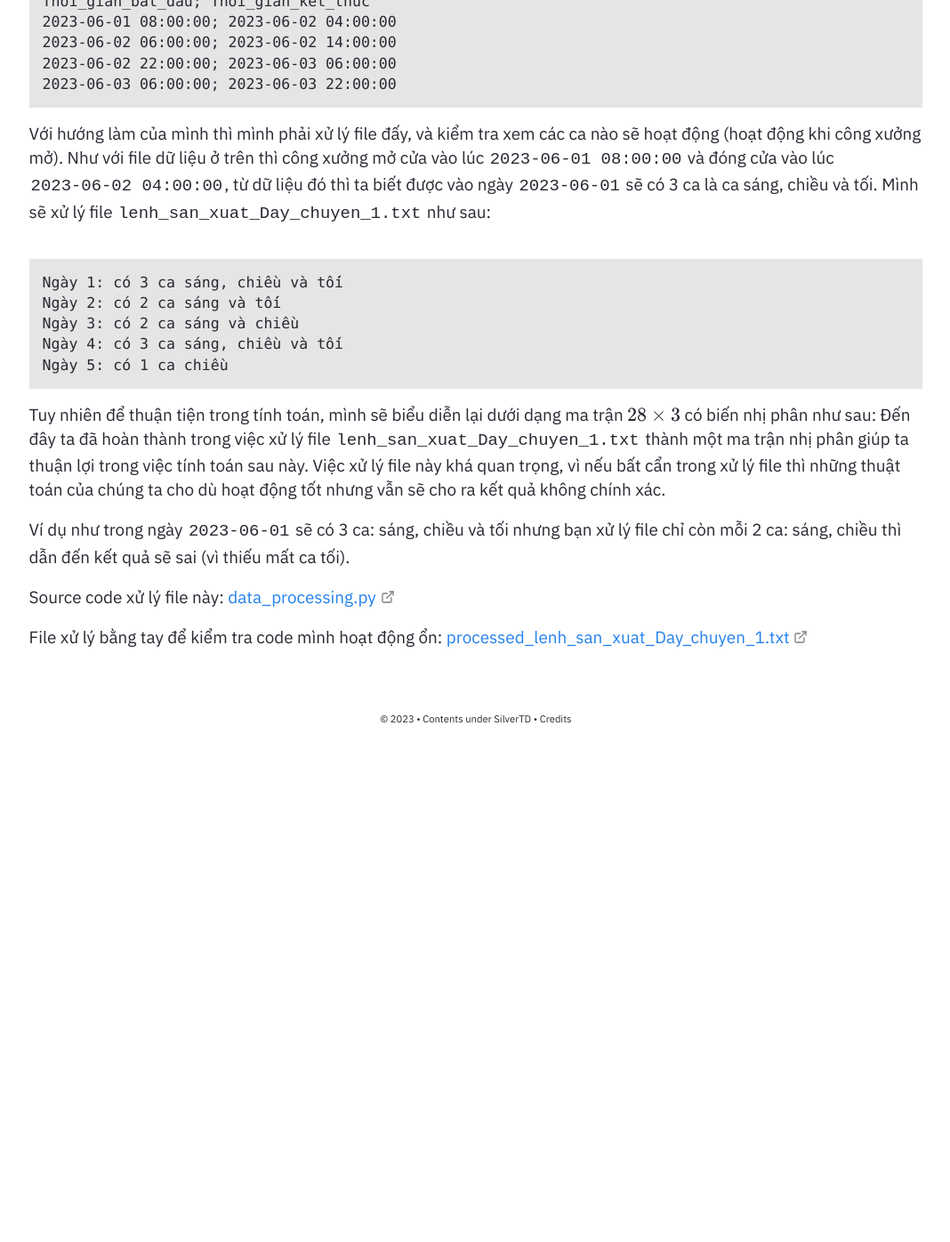
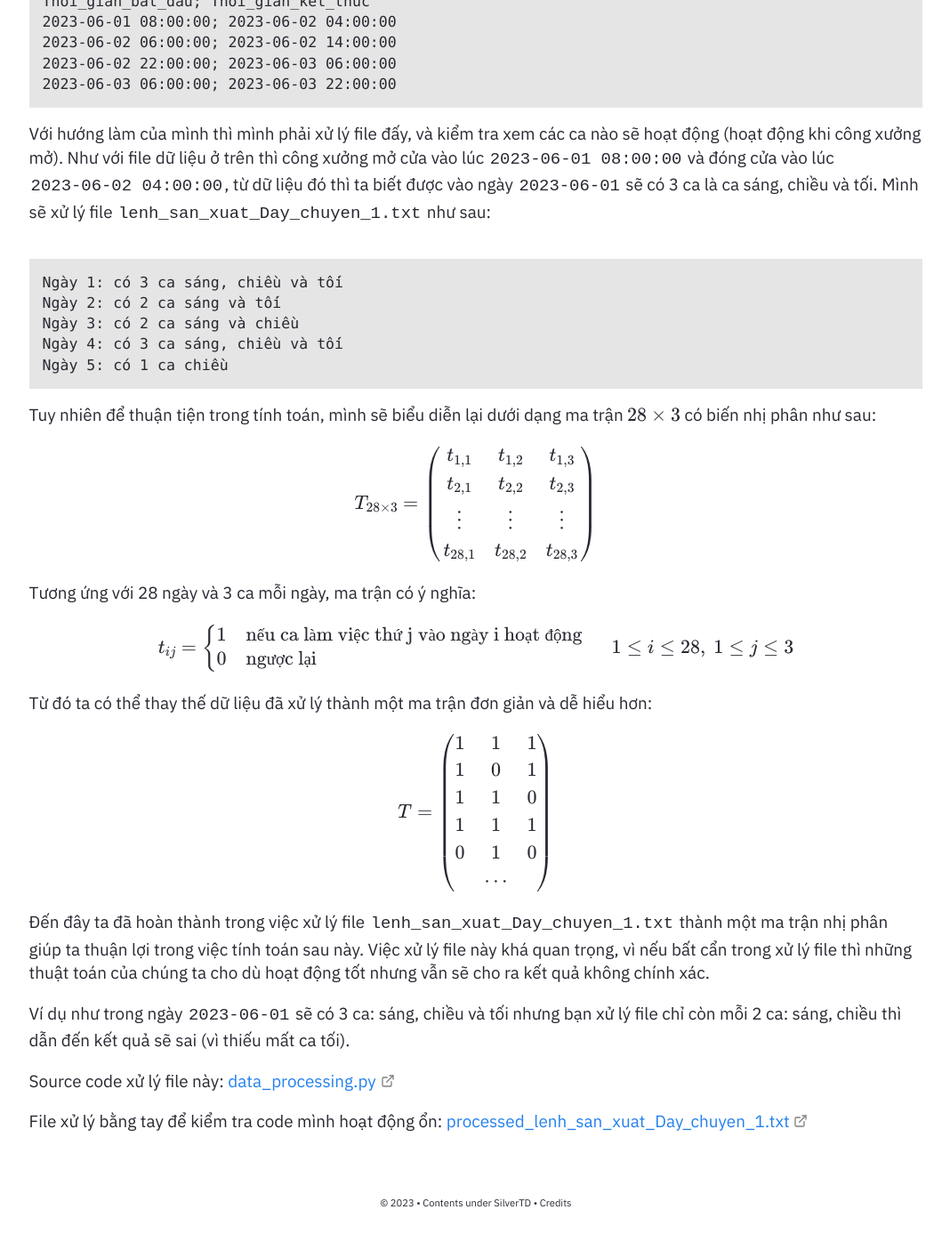
Before and after one commit to SilverTD/SilverTD.github.io, a Jekyll site: the page built from _posts/2023-12-17-VM2C-Final-Round-Tutorial.md, in a window 1280 px wide and 1400 px high, scrolled down 1294 px. Shown: the top 1396 px of the window at 89% size, without its empty margins (105-1173 px from the left). Built offline with Jekyll 4.4.1, drawn with Linux system fonts in a browser that asks for light colours; formulas are drawn with MathJax 3; before the commit the page ends 2150 px from its top, so only the background shows below that.

Commit message:
Update 2023-12-17-VM2C-Final-Round-Tutorial.md

````diff
--- a/_posts/2023-12-17-VM2C-Final-Round-Tutorial.md
+++ b/_posts/2023-12-17-VM2C-Final-Round-Tutorial.md
@@ -41,6 +41,42 @@ Ngày 4: có 3 ca sáng, chiều và tối
 Ngày 5: có 1 ca chiều
 ```
 Tuy nhiên để thuận tiện trong tính toán, mình sẽ biểu diễn lại dưới dạng ma trận $$28\times3$$ có biến nhị phân như sau:
+
+$$
+T_{28 \times 3} = \begin{pmatrix}
+t_{1,1} & t_{1,2} & t_{1,3} \\
+t_{2,1} & t_{2,2} & t_{2,3} \\
+\vdots & \vdots & \vdots \\
+t_{28,1} & t_{28,2} & t_{28,3}\\
+\end{pmatrix}
+$$
+
+Tương ứng với 28 ngày và 3 ca mỗi ngày, ma trận có ý nghĩa:
+
+$$
+\begin{equation*}
+t_{ij} =
+\begin{cases}
+      1 & \text{nếu ca làm việc thứ j vào ngày i hoạt động} \\
+      0 & \text{ngược lại}
+\end{cases}
+\ \ \ \ \ \ 1 \leq i \leq 28, \ 1 \leq j \leq 3
+\end{equation*}
+$$
+
+Từ đó ta có thể thay thế dữ liệu đã xử lý thành một ma trận đơn giản và dễ hiểu hơn:
+
+$$
+T = \begin{pmatrix}
+1 & 1 & 1\\
+1 & 0 & 1\\
+1 & 1 & 0\\
+1 & 1 & 1 \\
+0 & 1 & 0 \\
+ & \cdots &
+\end{pmatrix}
+$$
+
 Đến đây ta đã hoàn thành trong việc xử lý file ``lenh_san_xuat_Day_chuyen_1.txt`` thành một ma trận nhị phân giúp ta thuận lợi trong việc tính toán sau này. Việc xử lý file này khá quan trọng, vì nếu bất cẩn trong xử lý file thì những thuật toán của chúng ta cho dù hoạt động tốt nhưng vẫn sẽ cho ra kết quả không chính xác.
 
 Ví dụ như trong ngày ``2023-06-01`` sẽ có 3 ca: sáng, chiều và tối nhưng bạn xử lý file chỉ còn mỗi 2 ca: sáng, chiều thì dẫn đến kết quả sẽ sai (vì thiếu mất ca tối).
````
